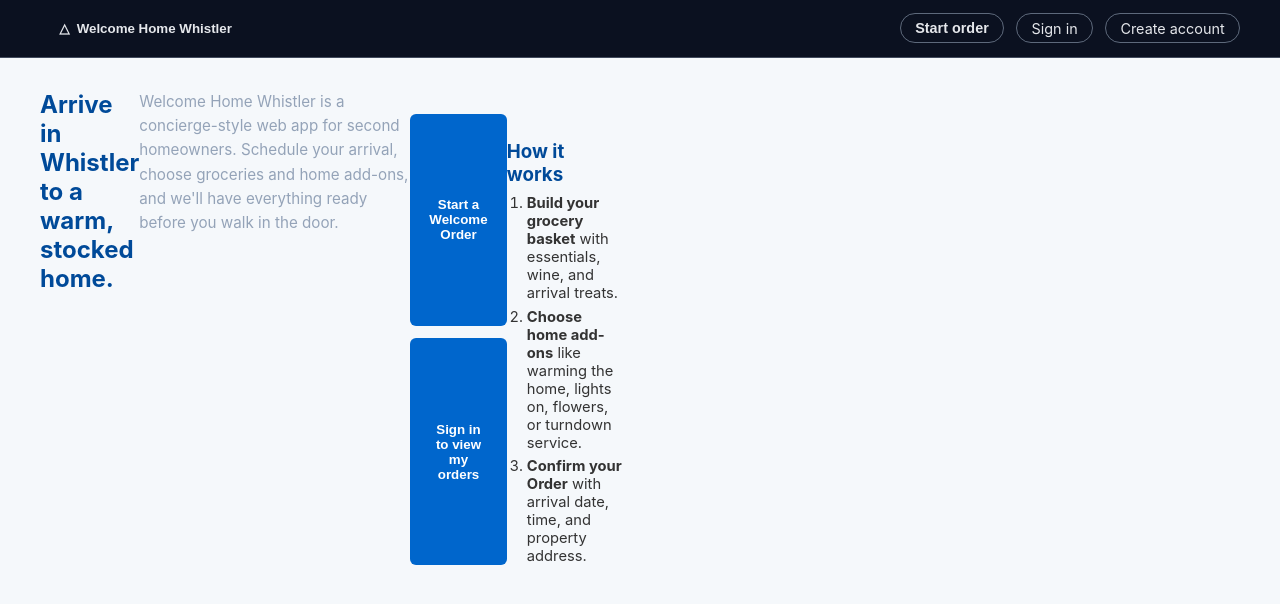
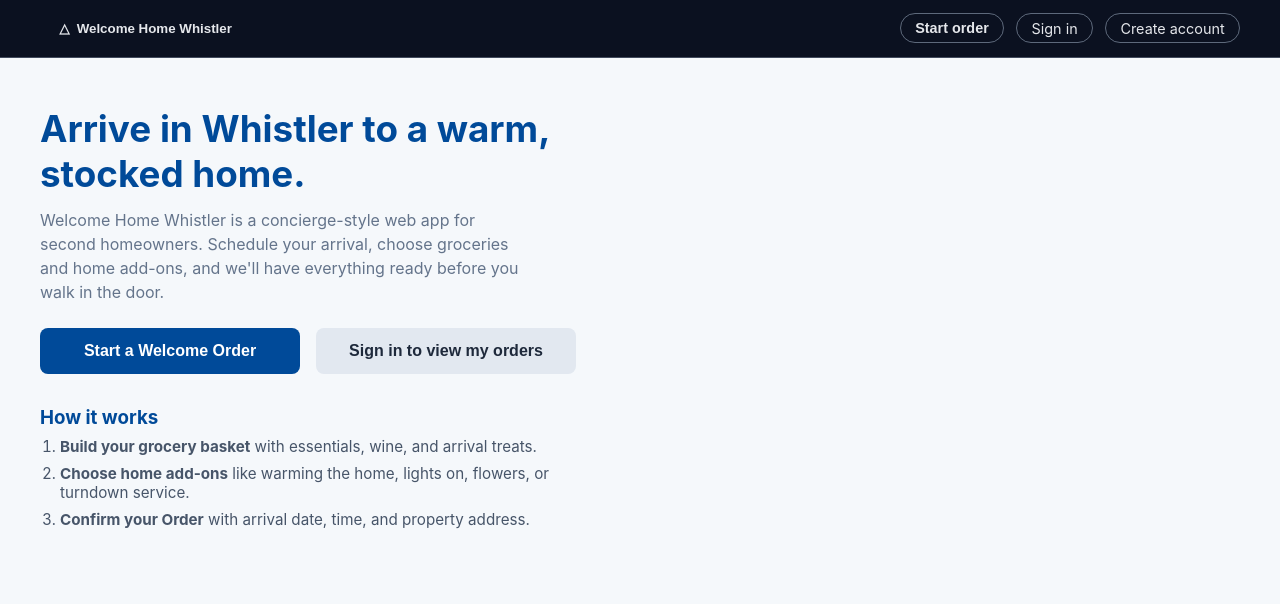
Before and after one commit to jyKnot/welcome_home_whistler, a React (Vite) app in the folder client/: page / in a window 1280 px wide. Shown: the top 604 px of the page. Built offline with nearby package versions, Linux system fonts and the light colour scheme.

Commit message:
Styled home.jsx

```diff
--- a/client/src/pages/Home.jsx
+++ b/client/src/pages/Home.jsx
@@ -1,8 +1,7 @@
 // client/src/pages/Home.jsx
 import { useNavigate } from "react-router-dom";
 import { useEffect, useState } from "react";
-import "../styles/arrival.css";
-import "../styles/form.css";
+import "../styles/home.css";
 
 export default function Home() {
   const navigate = useNavigate();
@@ -11,56 +10,40 @@ export default function Home() {
   useEffect(() => {
     try {
       const stored = localStorage.getItem("whwUser");
-      if (stored) {
-        const parsed = JSON.parse(stored);
-        console.log("Home loaded user from localStorage:", parsed);
-        setUser(parsed);
-      } else {
-        console.log("Home: no whwUser in localStorage");
-      }
-    } catch (err) {
-      console.error("Error reading whwUser from localStorage:", err);
-    }
+      if (stored) setUser(JSON.parse(stored));
+    } catch {}
   }, []);
 
   const isLoggedIn = !!user;
-  console.log("Home isLoggedIn =", isLoggedIn);
 
   return (
-    <section className="arrival-layout">
-      {/* LEFT: Hero copy */}
-      <div className="arrival-form-col">
-        <h1 style={{ marginTop: 0, marginBottom: "0.5rem" }}>
+    <section className="home-layout">
+
+      {/* LEFT COLUMN */}
+      <div className="home-hero-col">
+        <h1 className="home-hero-title">
           Arrive in Whistler to a warm, stocked home.
         </h1>
-        <p className="arrival-muted" style={{ fontSize: "0.95rem" }}>
+
+        <p className="home-hero-text">
           Welcome Home Whistler is a concierge-style web app for second
           homeowners. Schedule your arrival, choose groceries and home add-ons,
           and we&apos;ll have everything ready before you walk in the door.
         </p>
 
-        <div
-          style={{
-            marginTop: "1.5rem",
-            display: "flex",
-            gap: "0.75rem",
-            flexWrap: "wrap",
-          }}
-        >
+        <div className="home-buttons">
           <button
             type="button"
+            className="home-primary-btn"
             onClick={() => navigate("/groceries")}
-            className="arrival-summary-btn"
           >
             Start a Welcome Order
           </button>
 
-          {/* Only show this second button when logged OUT.
-              When logged in, the top-right 'My Orders' is enough. */}
           {!isLoggedIn && (
             <button
               type="button"
-              className="arrival-summary-btn"
+              className="home-secondary-btn"
               onClick={() => navigate("/login")}
             >
               Sign in to view my orders
@@ -68,20 +51,14 @@ export default function Home() {
           )}
         </div>
 
-        <div style={{ marginTop: "2rem" }}>
-          <h3 style={{ marginBottom: "0.5rem" }}>How it works</h3>
-          <ol
-            style={{
-              paddingLeft: "1.25rem",
-              margin: 0,
-              fontSize: "0.92rem",
-            }}
-          >
-            <li style={{ marginBottom: "0.35rem" }}>
+        <div className="home-how-it-works">
+          <h3>How it works</h3>
+          <ol>
+            <li>
               <strong>Build your grocery basket</strong> with essentials, wine,
               and arrival treats.
             </li>
-            <li style={{ marginBottom: "0.35rem" }}>
+            <li>
               <strong>Choose home add-ons</strong> like warming the home,
               lights on, flowers, or turndown service.
             </li>
@@ -93,7 +70,8 @@ export default function Home() {
         </div>
       </div>
 
-      {/* RIGHT column intentionally empty for now */}
+      {/* RIGHT COLUMN (empty for spacing) */}
+      <div className="home-empty-col"></div>
     </section>
   );
 }
--- a/client/src/pages/Login.jsx
+++ b/client/src/pages/Login.jsx
@@ -73,7 +73,10 @@ export default function Login() {
 
   return (
     <section className="arrival-layout">
+
+      {/* LEFT SIDE — NOW IN A CARD */}
       <div className="arrival-form-col">
+        <div className="arrival-form-card">
           <form onSubmit={handleSubmit}>
             <h2>Sign in</h2>
             <p className="arrival-muted">Log in to manage your Welcome Orders.</p>
@@ -128,7 +131,9 @@ export default function Login() {
             </button>
           </form>
         </div>
+      </div>
 
+      {/* RIGHT INFO CARD */}
       <div className="arrival-summary-col">
         <div className="arrival-summary-card">
           <h3>Why sign in?</h3>
@@ -137,6 +142,7 @@ export default function Login() {
           </p>
         </div>
       </div>
+
     </section>
   );
 }
--- /dev/null
+++ b/client/src/styles/home.css
@@ -0,0 +1,88 @@
+.home-layout {
+  max-width: 1200px;
+  margin: 0 auto;
+  padding: 3rem 1.5rem;
+  display: grid;
+  grid-template-columns: 1fr 1fr;
+  gap: 4rem;
+  align-items: center;
+}
+
+.home-hero-col {
+  max-width: 550px;
+}
+
+.home-hero-title {
+  font-size: 2.3rem;
+  font-weight: 700;
+  color: #004a99;
+  margin: 0 0 0.75rem 0;
+}
+
+.home-hero-text {
+  font-size: 1rem;
+  color: #64748b;
+  line-height: 1.5;
+  margin-bottom: 1.5rem;
+  max-width: 480px;
+}
+
+.home-buttons {
+  display: flex;
+  gap: 1rem;
+  flex-wrap: wrap;
+  margin-bottom: 2rem;
+}
+
+.home-primary-btn,
+.home-secondary-btn {
+  padding: 0.9rem 1.4rem;
+  border-radius: 8px;
+  font-size: 1rem;
+  cursor: pointer;
+  font-weight: 600;
+  border: none;
+}
+
+.home-primary-btn {
+  background: #004a99;
+  color: white;
+}
+
+.home-primary-btn:hover {
+  background: #003a7a;
+}
+
+.home-secondary-btn {
+  background: #e2e8f0;
+  color: #1e293b;
+}
+
+.home-secondary-btn:hover {
+  background: #cbd5e1;
+}
+
+.home-how-it-works h3 {
+  margin-bottom: 0.5rem;
+  color: #004a99;
+}
+
+.home-how-it-works ol {
+  padding-left: 1.25rem;
+  margin: 0;
+  font-size: 0.95rem;
+  color: #475569;
+}
+
+.home-how-it-works li {
+  margin-bottom: 0.5rem;
+}
+
+.home-empty-col {
+  /* Decorative / spacing column */
+}
+
+.home-buttons button {
+  min-width: 260px;   /* set whatever width looks best */
+  text-align: center;
+}
```
Also changed, not shown: client/src/styles/global.css (line endings or trailing spaces). Lines whose indentation alone changed are shown as unchanged.
